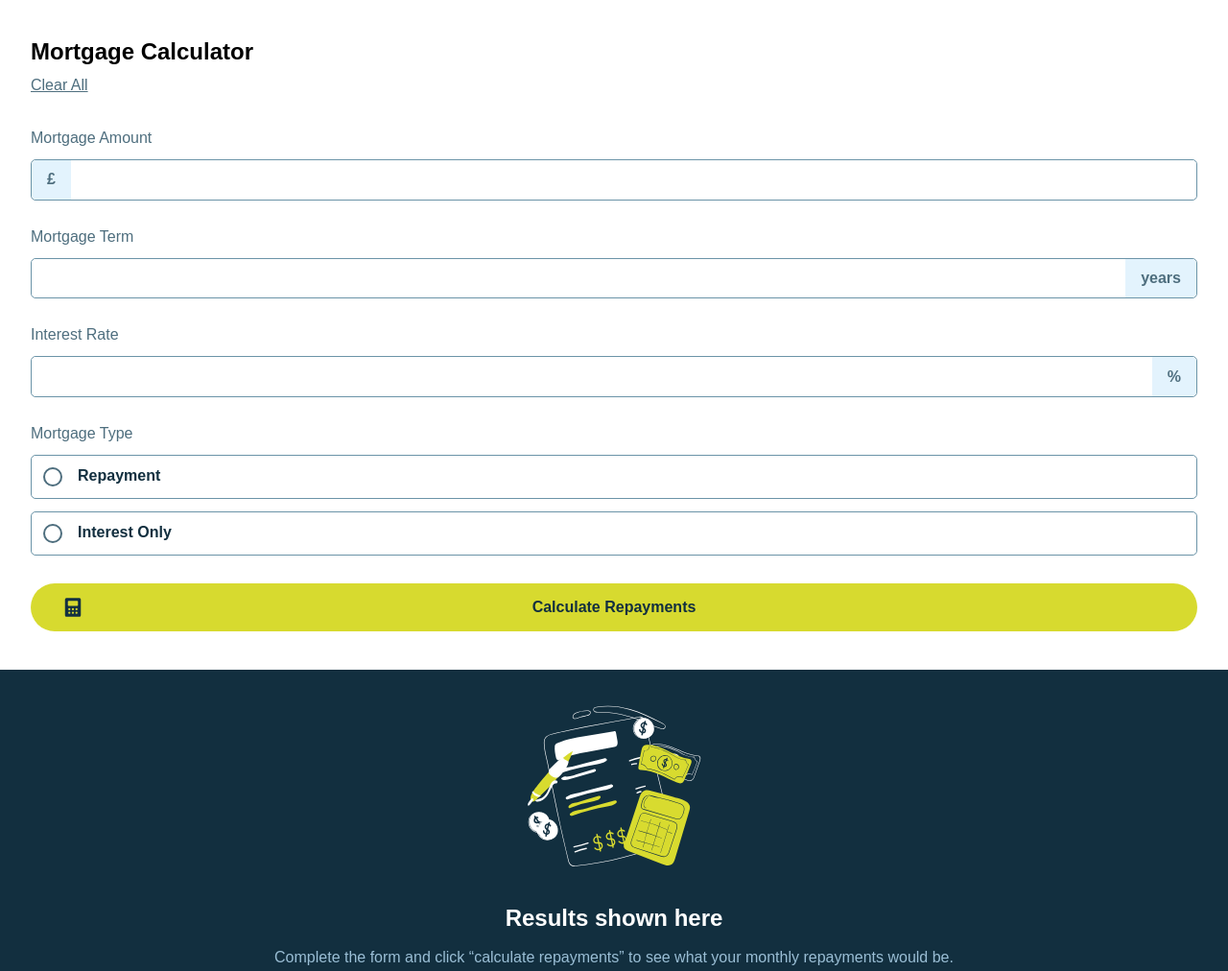
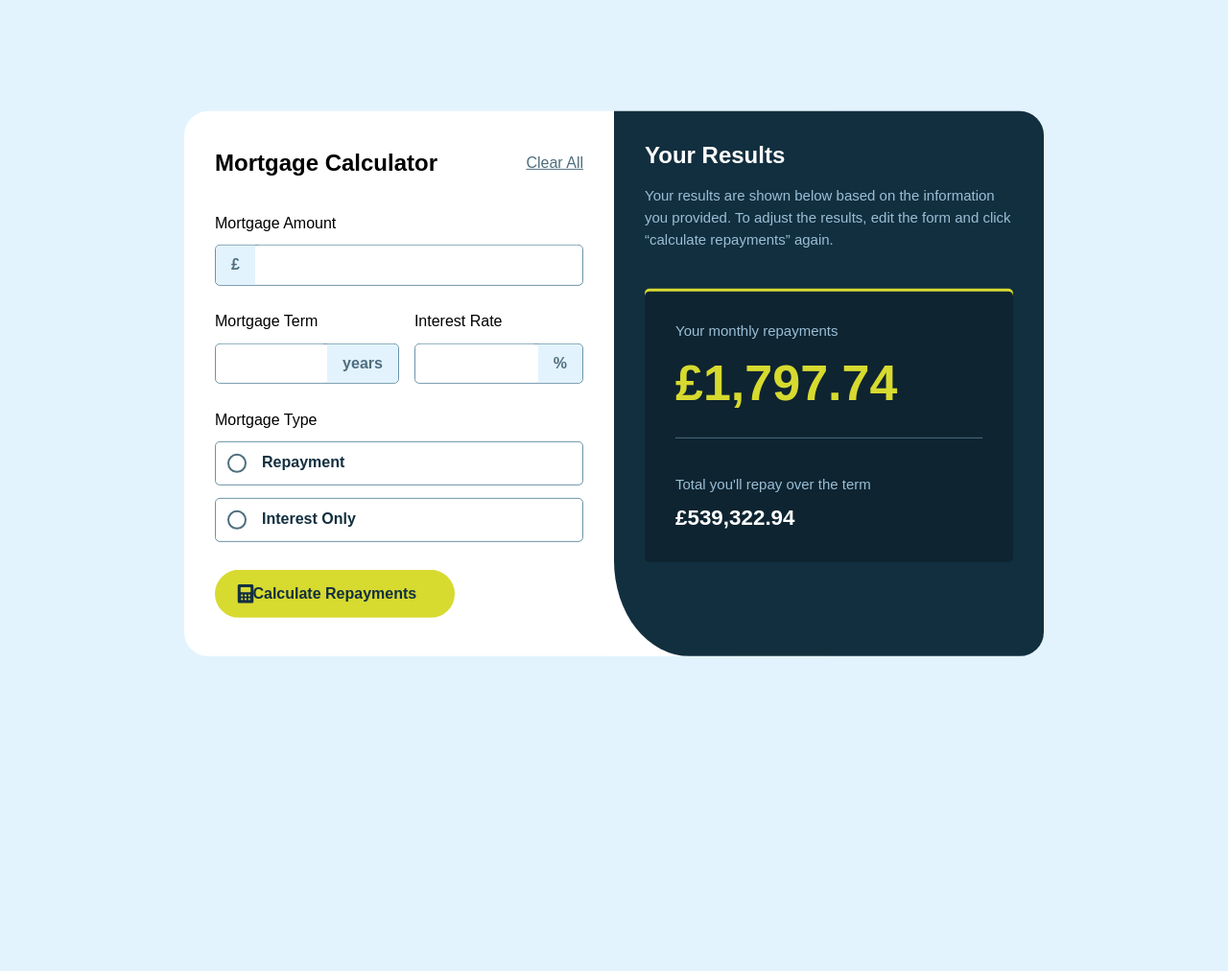
Before and after one commit to Maldak123/mortgage-app, a website: page index.html in a window 1280 px wide. Shown: the whole page at 96% size. After the commit the page ends 800 px from the top, so only its background shows below. Drawn offline with nearby package versions, Linux system fonts and the light colour scheme.

Commit message:
Adding Desktop and Tablet design

```diff
--- a/index.html
+++ b/index.html
@@ -4,43 +4,56 @@
     <meta charset="UTF-8">
     <meta content="width=device-width, initial-scale=1.0" name="viewport">
     <link href="./src/assets/images/favicon-32x32.png" rel="shortcut icon" type="image/x-icon">
+    <link href="./node_modules/normalize.css/normalize.css" rel="stylesheet">
     <link href="./src/css/style.css" rel="stylesheet">
-    <link href="./node_modules/normalize.css/normalize.css" rel="stylesheet">
     <title>Mortgage App</title>
 </head>
 <body>
+<div class="app_group">
     <section class="calculator">
+        <form class="form">
+            <div class="desktop_top">
                 <h2>Mortgage Calculator</h2>
-    <form class="form">
                 <button class="reset_button" type="reset">Clear All</button>
+            </div>
 
             <label for="amount">Mortgage Amount</label>
             <div class="input_text_group">
                 <span class="pre_input">£</span>
-            <input required id="amount" name="Amount" type="number">
+                <input id="amount" name="Amount" required type="number">
             </div>
 
+            <div class="input_resp">
+                <div class="responsive_label">
                     <label for="term">Mortgage Term</label>
                     <div class="input_text_group">
-            <input required id="term" name="Term" type="number">
+                        <input id="term" name="Term" required type="number">
                         <span class="pre_input">years</span>
                     </div>
+                </div>
 
+                <div class="responsive_label">
                     <label for="rate">Interest Rate</label>
                     <div class="input_text_group">
-            <input required id="rate" name="Rate" type="number">
+                        <input id="rate" name="Rate" required type="number">
                         <span class="pre_input">%</span>
                     </div>
+                </div>
+            </div>
 
-        <label for="type">Mortgage Type</label>
-        <div class="input_radio_group">
-            <input required id="type" name="Type" type="radio">
-            <p class="mortgage_type_text">Repayment</p>
-        </div>
-        <div class="input_radio_group">
-            <input required id="type" name="Type" type="radio">
-            <p class="mortgage_type_text">Interest Only</p>
-        </div>
+            <fieldset>
+                <legend>Mortgage Type</legend>
+
+                <label class="input_radio_group">
+                    <input id="repay" name="Type" required type="radio" value="Repayment">
+                    <span class="mortgage_type_text">Repayment</span>
+                </label>
+
+                <label class="input_radio_group">
+                    <input id="interest" name="Type" required type="radio" value="Interest Only">
+                    <span class="mortgage_type_text">Interest Only</span>
+                </label>
+            </fieldset>
 
             <button class="submit_button" type="submit">Calculate Repayments</button>
         </form>
@@ -53,7 +66,8 @@
         </div>
         <div class="pos_results">
             <h2>Your Results</h2>
-        <p>Your results are shown below based on the information you provided. To adjust the results, edit the form and
+            <p>Your results are shown below based on the information you provided. To adjust the results, edit the form
+                and
                 click “calculate repayments” again.</p>
 
             <div class="mortgage_results">
@@ -71,5 +85,6 @@
             </div>
         </div>
     </section>
+</div>
 </body>
 </html>
--- /dev/null
+++ b/src/css/calculator.css
@@ -0,0 +1,189 @@
+.calculator {
+    padding: 2.5em 2em;
+    max-width: 100%;
+}
+
+.form {
+    display: flex;
+    flex-flow: column wrap;
+}
+
+.reset_button {
+    background: none;
+    border: none;
+    outline: none;
+    text-align: left;
+    text-decoration: underline;
+    color: var(--Slate700);
+    font-weight: 500;
+    margin-top: 0.75rem;
+    margin-bottom: 1.8rem;
+    cursor: pointer;
+}
+
+.input_text_group {
+    border: 1px solid var(--Slate500);
+    border-radius: 5px;
+    position: relative;
+    display: flex;
+    margin: 0.8rem 0 1.8rem 0;
+}
+.pre_input {
+    align-self: center;
+    padding: 0.7em 1em;
+    color: var(--Slate700);
+    font-weight: 700;
+    background: var(--Slate);
+}
+
+.pre_input:nth-child(1) {
+    border-bottom-left-radius: inherit;
+    border-top-left-radius: inherit;
+}
+
+.pre_input:nth-child(2), .pre_input:nth-child(3) {
+    border-bottom-right-radius: inherit;
+    border-top-right-radius: inherit;
+    right: 0;
+}
+
+#amount, #rate, #term {
+    width: 100%;
+    height: 2.5em;
+    border: none;
+    outline: none;
+    border-radius: inherit;
+    padding: 1.25rem;
+    color: var(--Slate900);
+    font-weight: 700;
+}
+
+input[type="number"]::-webkit-outer-spin-button,
+input[type="number"]::-webkit-inner-spin-button {
+    -webkit-appearance: none;
+}
+
+.input_radio_group {
+    display: flex;
+    border: 1px solid var(--Slate500);
+    padding: 0.75rem;
+    border-radius: 5px;
+    margin: 0.8rem 0 0 0;
+}
+
+input[type='radio'] {
+    outline: none;
+    appearance: none;
+    -webkit-appearance: none;
+    border: 2px solid var(--Slate700);
+    border-radius: 50%;
+    width: 20px;
+    height: 20px;
+    cursor: pointer;
+}
+
+input[type='radio']:checked {
+    border: 2px solid var(--Lime);
+}
+
+input[type='radio']:checked::after {
+    content: '';
+    width: 10px;
+    height: 10px;
+    position: relative;
+    top: -2px;
+    left: 3px;
+    display: inline-block;
+    border-radius: inherit;
+    background-color: var(--Lime);
+}
+
+.input_radio_group:has(input:checked) {
+    border: 1px solid var(--Lime);
+    background: rgba(215, 218, 47, 0.15);
+}
+
+.mortgage_type_text {
+    margin-left: 1rem;
+    color: var(--Slate900);
+    font-weight: 700;
+}
+
+.submit_button {
+    width: 100%;
+    text-align: center;
+    background: var(--Lime);
+    padding: 1rem;
+    border: none;
+    border-radius: 50px;
+    color: var(--Slate900);
+    font-weight: 700;
+    background-image: url("../assets/images/icon-calculator.svg");
+    background-repeat: no-repeat;
+    background-position: 2rem;
+    margin-top: 1.8rem;
+    cursor: pointer;
+}
+
+@media (min-width: 1024px) {
+    body{
+        background: var(--Slate);
+    }
+    .app_group{
+        display: flex;
+        flex-direction: row;
+        position: absolute;
+        top: 50%;
+        left: 50%;
+        translate: -50% -50%;
+    }
+    .calculator{
+        position: relative;
+        width: 35vw;
+        height: fit-content;
+        align-content: center;
+        background: var(--White);
+        border-radius: 25px 0 0 25px;
+    }
+    .calculator::after{
+        content: '';
+        position: absolute;
+        top: 0;
+        left: 100%;
+        height: 100%;
+        width: 50%;
+        background: var(--White);
+        z-index: -1;
+    }
+    .desktop_top{
+        display: flex;
+        align-items: center;
+        justify-content: space-between;
+        margin-bottom: 2.5rem;
+    }
+    .reset_button{
+        margin: 0;
+    }
+    .reset_button:hover{
+        color: var(--Slate900);
+    }
+    .input_resp{
+        display: flex;
+        flex-direction: row;
+        gap: 1rem
+    }
+    .input_text_group:has(input:focus){
+        border-color: var(--Slate900);
+    }
+    .input_radio_group:hover {
+        border-color: var(--Lime);
+        cursor: pointer;
+    }
+    .submit_button{
+        width: 65%;
+        background-position: 1.25rem;
+    }
+    .submit_button:hover{
+        background-color: rgba(215, 218, 47, 0.5);
+    }
+}
--- /dev/null
+++ b/src/css/results.css
@@ -0,0 +1,114 @@
+.results {
+    background: var(--Slate900);
+    text-align: center;
+    padding: 2rem;
+    display: grid;
+}
+
+.no_results h2, .pos_results h2 {
+    color: white;
+    padding: 1rem 0;
+}
+
+.no_results p, .pos_results p {
+    color: var(--Slate300);
+    font-weight: 500;
+    line-height: 1.45rem;
+}
+
+.pos_results p, .pos_results h2 {
+    text-align: left;
+}
+
+.pos_results p {
+    font-size: 15px;
+}
+
+.no_results {
+    display: none;
+}
+
+.pos_results {
+    display: block;
+}
+
+.mortgage_results {
+    position: relative;
+    padding: 1rem;
+    border-radius: 5px;
+    background-color: var(--Lime);
+    margin-top: 1rem;
+}
+
+.mortgage_results::before {
+    content: '';
+    width: 100%;
+    height: 100%;
+    position: absolute;
+    top: 3px;
+    left: 0;
+    border-radius: 5px;
+    background-color: #0e2431;
+}
+
+.results_container {
+    position: relative;
+    z-index: 1;
+}
+
+.line {
+    display: inline-block;
+    width: 100%;
+    border: 0.05rem solid var(--Slate700);
+    border-bottom: none;
+    margin: 1rem 0;
+}
+
+.monthly_repay p {
+    display: inline;
+    float: left;
+    text-align: left;
+    font-weight: 700;
+    font-size: 2.35rem;
+    color: var(--Lime);
+    margin: 0.75rem 0;
+}
+
+.total_repay p {
+    color: var(--White);
+    font-weight: 700;
+    font-size: 1.4rem;
+    margin: 0.75rem 0 0 0;
+}
+
+@media (min-width: 1024px) {
+    .results {
+        width: 35vw;
+        height: inherit;
+        border-radius: 0 25px 25px 17.5%;
+    }
+    .results > .no_results{
+        justify-items: center;
+        align-self: center;
+    }
+    .pos_results > p {
+        margin-bottom: 2.5rem;
+    }
+
+    .pos_results h2 {
+        padding-top: 0;
+    }
+
+    .monthly_repay p {
+        font-size: 3.25rem;
+        margin-top: 2rem;
+    }
+
+    .mortgage_results {
+        padding: 2rem;
+    }
+
+    .line {
+        margin: 2rem 0;
+    }
+}
--- a/src/css/style.css
+++ b/src/css/style.css
@@ -1,3 +1,6 @@
+@import url("./calculator.css");
+@import url("./results.css");
+
 :root {
     --White: hsl(0, 0%, 100%);
     --Slate: hsl(202, 86%, 94%);
@@ -21,186 +24,14 @@ body {
 p {
     font-size: 16px;
 }
-label{
+
+fieldset{
+    border: none;
+    padding: 0;
+    margin: 0;
+}
+
+label legend{
     color: var(--Slate700);
     font-weight: 500;
 }
-.calculator{
-    padding: 2.5em 2em;
-    max-width: 100%;
-}
-.form{
-    display: flex;
-    flex-flow: column wrap;
-    gap: 0.8rem;
-}
-.reset_button{
-    background: none;
-    border: none;
-    outline: none;
-    text-align: left;
-    text-decoration: underline;
-    color: var(--Slate700);
-    font-weight: 500;
-    margin-top: 0.75rem;
-    margin-bottom: 1.5rem;
-}
-.input_text_group{
-    border: 1px solid var(--Slate500);
-    border-radius: 5px;
-    position: relative;
-    display: flex;
-    margin-bottom: 1rem;
-}
-.pre_input{
-    align-self: center;
-    padding: 0.7em 1em;
-    color: var(--Slate700);
-    font-weight: 700;
-    background: var(--Slate);
-}
-.pre_input:nth-child(1){
-    border-bottom-left-radius: inherit;
-    border-top-left-radius: inherit;
-}
-.pre_input:nth-child(2), .pre_input:nth-child(3){
-    border-bottom-right-radius: inherit;
-    border-top-right-radius: inherit;
-    right: 0;
-}
-#amount, #rate, #term{
-    width: 100%;
-    height: 2.5em;
-    border: none;
-    outline: none;
-    border-radius: inherit;
-    padding: 1.25rem;
-    color: var(--Slate900);
-    font-weight: 700;
-}
-input[type="number"]::-webkit-outer-spin-button,
-input[type="number"]::-webkit-inner-spin-button {
-    -webkit-appearance: none;
-}
-.input_radio_group{
-    display: flex;
-    border: 1px solid var(--Slate500);
-    padding: 0.75rem;
-    border-radius: 5px;
-}
-input[type='radio']{
-    outline: none;
-    appearance: none;
-    -webkit-appearance: none;
-    border: 2px solid var(--Slate700);
-    border-radius: 50%;
-    width: 20px;
-    height: 20px;
-}
-input[type='radio']:checked{
-    border: 2px solid var(--Lime);
-}
-input[type='radio']:checked::after {
-    content: '';
-    width: 10px;
-    height: 10px;
-    position: relative;
-    top: -2px;
-    left: 3px;
-    display: inline-block;
-    border-radius: inherit;
-    background-color: var(--Lime);
-}
-.input_radio_group:has(input:checked) {
-    border: 1px solid var(--Lime);
-    background:  rgba(215, 218, 47, 0.15);
-}
-.mortgage_type_text{
-    margin-left: 1rem;
-    color: var(--Slate900);
-    font-weight: 700;
-}
-.submit_button{
-    width: 100%;
-    text-align: center;
-    background: var(--Lime);
-    padding: 1rem;
-    border: none;
-    border-radius: 50px;
-    color: var(--Slate900);
-    font-weight: 700;
-    background-image: url("../assets/images/icon-calculator.svg");
-    background-repeat: no-repeat;
-    background-position: 2rem;
-    margin-top: 1rem;
-}
-
-.results{
-    background: var(--Slate900);
-    text-align: center;
-    padding: 2rem;
-}
-.no_results h2, .pos_results h2{
-    color: white;
-    padding: 1rem 0;
-}
-.no_results p, .pos_results p{
-    color: var(--Slate300);
-    font-weight: 500;
-    line-height: 1.45rem;
-}
-.pos_results p, .pos_results h2{
-    text-align: left;
-}
-.pos_results p{
-    font-size: 15px;
-}
-.no_results{
-    display: contents;
-}
-.pos_results{
-    display: none;
-}
-.mortgage_results{
-    position: relative;
-    padding: 1rem;
-    border-radius: 5px;
-    background-color: var(--Lime);
-    margin-top: 1rem;
-}
-.mortgage_results::before {
-    content: '';
-    width: 100%;
-    height: 100%;
-    position: absolute;
-    top: 3px;
-    left: 0;
-    border-radius: 5px;
-    background-color: #0e2431;
-}
-.results_container{
-    position: relative;
-    z-index: 1;
-}
-.line{
-    display: inline-block;
-    width: 100%;
-    border: 0.05rem solid var(--Slate700);
-    border-bottom: none;
-    margin: 1rem 0;
-}
-.monthly_repay p{
-    display: inline;
-    float: left;
-    text-align: left;
-    font-weight: 700;
-    font-size: 2.35rem;
-    color: var(--Lime);
-    margin: 0.75rem 0;
-}
-.total_repay p{
-    color: var(--White);
-    font-weight: 700;
-    font-size: 1.4rem;
-    margin: 0.75rem 0 0 0;
-}
```
Lines whose indentation alone changed are shown as unchanged.
